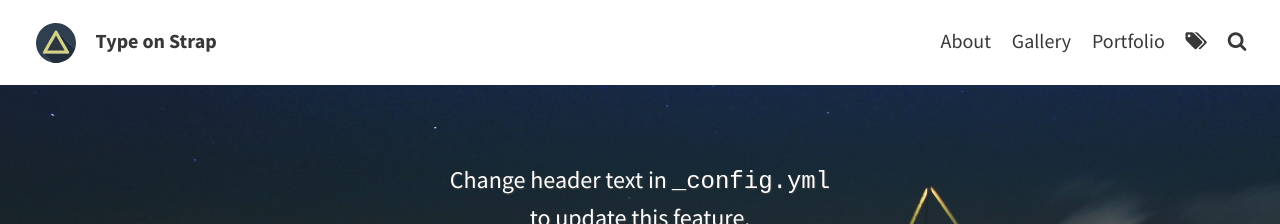
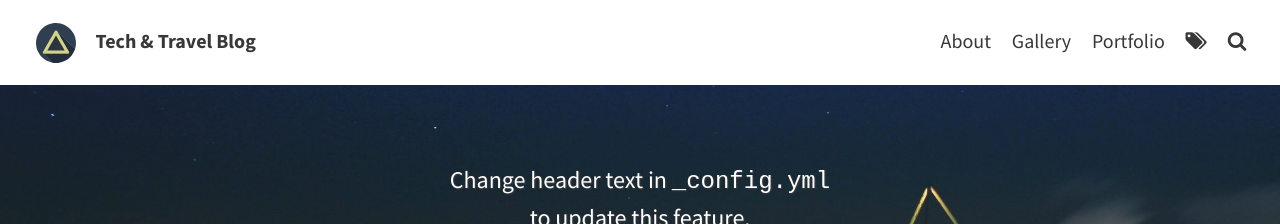
Before and after one commit to vinitv/vinitv.github.io, a Jekyll site: the page built from index.html, in a window 1280 px wide and 900 px high. Shown: the top 224 px of the window. Built offline with Jekyll 4.4.1, drawn with Linux system fonts in a browser that asks for light colours; the list of posts is cut into pages by our own code.

Commit message:
Update _config.yml

```diff
--- a/_config.yml
+++ b/_config.yml
@@ -1,14 +1,14 @@
 # SITE CONFIGURATION
 baseurl: "/"
 url: "https://vinitv.github.io"
-title: Type on Strap # site's title
-description: "A website with blog posts and pages" # used by search engines
+title: Tech & Travel Blog # site's title
+description: "Vinit Varghese Tech Travel Blog" # used by search engines
 
 
 # THEME-SPECIFIC CONFIGURATION
 theme_settings:
   # Meta
-  title: Type on Strap # blog's title
+  title: Tech & Travel Blog # blog's title
   avatar: assets/img/triangle.svg
   favicon: assets/favicon.ico
   gravatar: # Email MD5 hash
@@ -18,7 +18,7 @@ theme_settings:
      <p>Change header text in <code>_config.yml</code> <br> to update this feature.</p>
   header_text_feature_image: assets/img/pexels/triangular.jpeg
   footer_text: >
-   Powered by <a href="https://jekyllrb.com/">Jekyll</a> with <a href="https://github.com/sylhare/Type-on-Strap">Type on Strap</a>
+   Powered by <a href="https://jekyllrb.com/">Jekyll</a>
 
   # Icons
   rss: true  # Make sure you created a feed.xml with feed.xml layout
```
